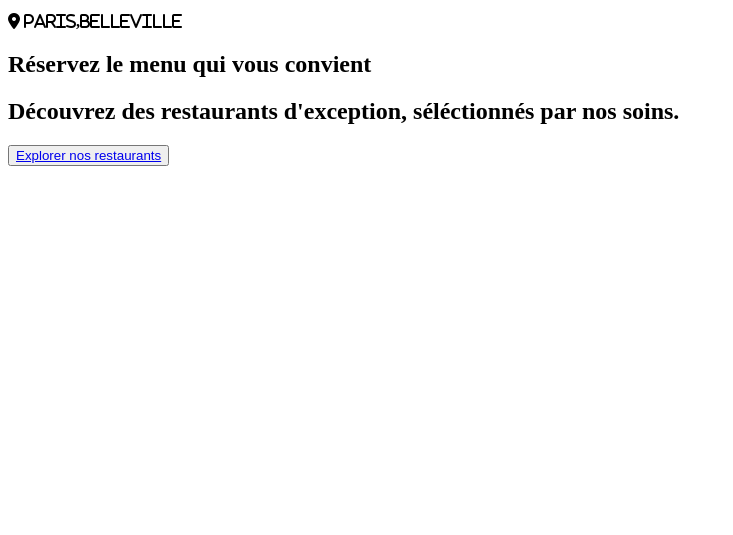
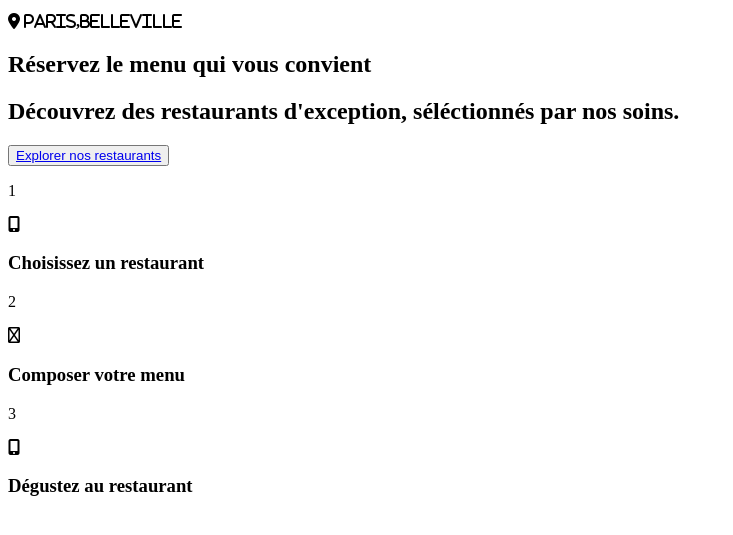
Before and after one commit to Malbrecht194/OhMyFood, a plain HTML site: page Public/index.html in a window 1280 px wide. Shown: the part 29-564 px from the top of the page, without its empty margins (0-733 px from the left). Drawn offline with Linux system fonts and the light colour scheme; files that its build step writes are made by us from their sources.

Commit message:
Ajout de la partie fonctionnement html

```diff
--- a/Public/index.html
+++ b/Public/index.html
@@ -30,7 +30,25 @@
         </section>
 
         <!-- Fonctionnement -->
+        <section class="fonctionnement">
+            <div class="fonctionnement__bouton">
+                <p class="fonctionnement__bouton__numero">1</p>
+                <i class="fa-solid fa-mobile-screen-button fonctionnement__bouton__icone"></i>
+                <h3 class="fonctionnement__bouton__titre">Choisissez un restaurant</h3>
+            </div>
 
+            <div class="fonctionnement__bouton">
+                <p class="fonctionnement__bouton__numero">2</p>
+                <i class="fa-regular fa-bars fonctionnement__bouton__icone"></i>
+                <h3 class="fonctionnement__bouton__titre">Composer votre menu</h3>
+            </div>
+
+            <div class="fonctionnement__bouton">
+                <p class="fonctionnement__bouton__numero">3</p>
+                <i class="fa-solid fa-mobile-screen-button fonctionnement__bouton__icone"></i>
+                <h3 class="fonctionnement__bouton__titre">Dégustez au restaurant</h3>
+            </div>
+        </section>
         <!-- Restaurants -->
 
         <!-- Footer -->
```
